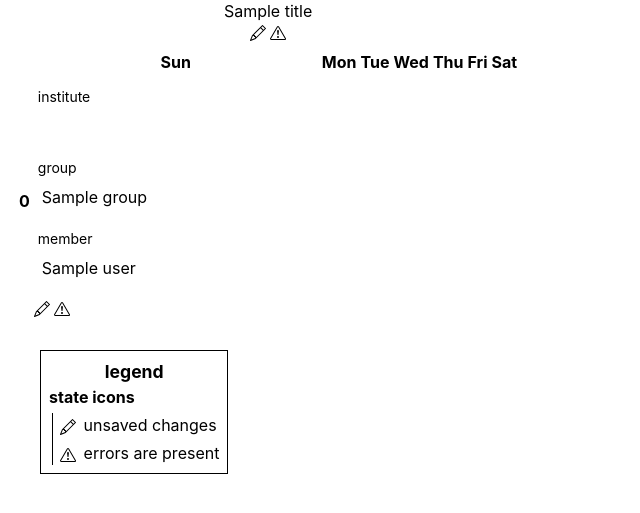
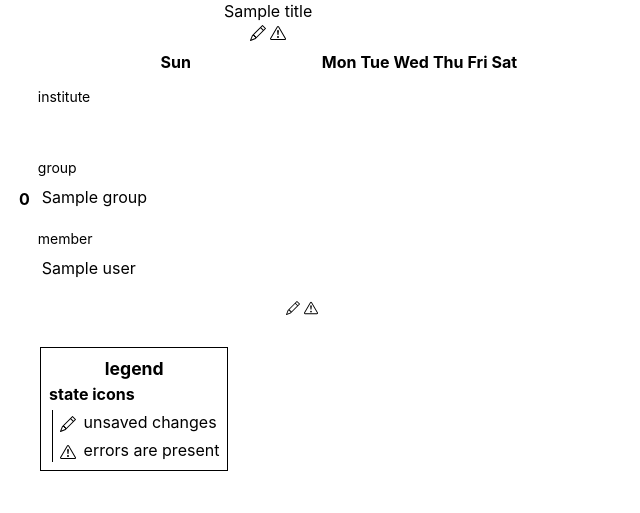
Before and after one commit to leej3/fmrif-scheduler-morse-version, a Python web app: template scheduler/templates/templates.html in a window 1280 px wide. Shown: the part 103-616 px from the top of the page, without its empty margins (0-640 px from the left). Run offline with Jinja, Linux system fonts and the light colour scheme; the template is opened without the code that fills it: most values are stand-ins (such as "Sample title", 1, 10 or a date in 2020).

Commit message:
regularize editor status lines

```diff
--- a/scheduler/static/base.css
+++ b/scheduler/static/base.css
@@ -478,3 +478,11 @@ figure.legend {
 .legend dl dl dd {
 	margin: 0;
 }
+entry-status {
+	font-size: .875rem;
+	display: flex;
+	gap: 1rem;
+}
+entry-status .edit-icons {
+	margin-left: auto;
+}
--- a/scheduler/templates/device.html
+++ b/scheduler/templates/device.html
@@ -48,8 +48,7 @@
 										<button type=button aria-has-popup="true" data-for="{{ x.id }}">
 											{{ icons.book() }}<sr-only>view activity</sr-only> log
 										</button>
-									</entry-cell>
-									{{ macros.edit_icons("entry") }}
+										<entry-status>
 											<div class=time-use-icon>
 												{% if x.used is none %}
 													{{ icons.square_empty() }}
@@ -59,6 +58,9 @@
 													{{ icons.square_unused("time unused") }}
 												{% endif %}
 											</div>
+											{{ macros.edit_icons("entry") }}
+										</entry-status>
+									</entry-cell>
 								</td>
 							{% endfor %}
 						{% endfor %}
--- a/scheduler/templates/templates.html
+++ b/scheduler/templates/templates.html
@@ -34,7 +34,7 @@
 									{{ macros.entry_text("grp-" ~ x.id, "group", "groups", x.group) }}
 									{{ macros.entry_text("mem-" ~ x.id, "member", "", x.user) }}
 								</entry-editor>
-								{{ macros.edit_icons("entry") }}
+								<entry-status>{{ macros.edit_icons("entry") }}</entry-status>
 							</entry-cell>
 						</td>
 					{% endfor %}
```
Lines whose indentation alone changed are shown as unchanged.
